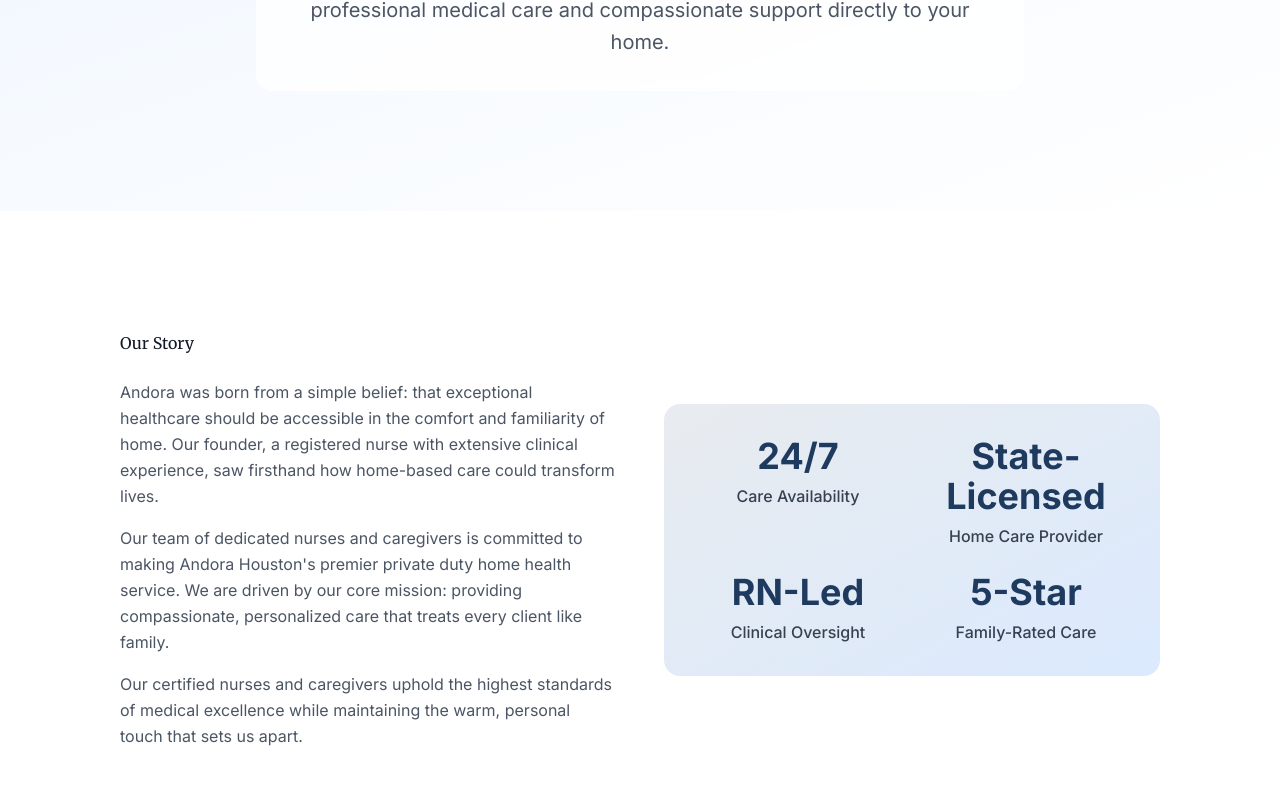
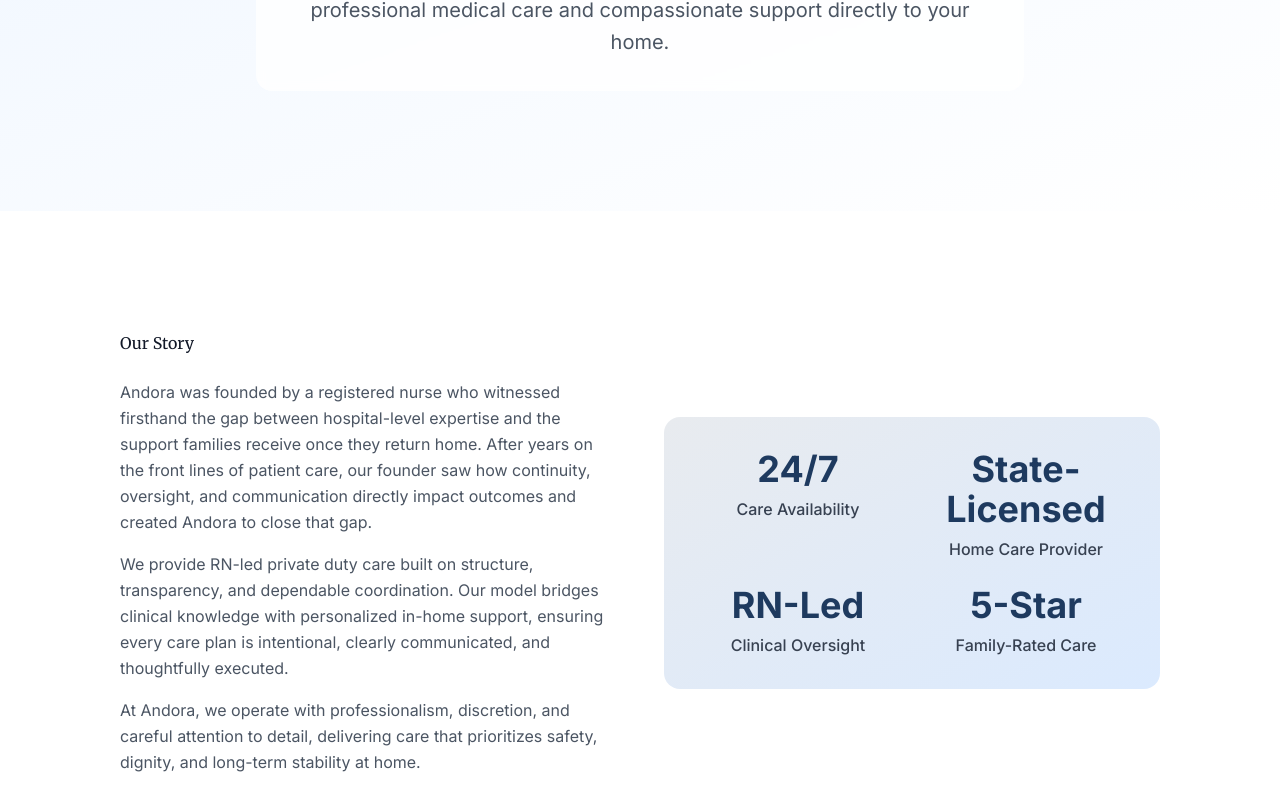
Before and after one commit to BIG-PRIMEZ/Andora, a React (Vite) app: page /about in a window 1280 px wide. Shown: the part 375-1186 px from the top of the page. Built offline with nearby package versions, Linux system fonts and the light colour scheme.

Commit message:
fix: Revise AboutPage content for clarity and impact; enhance narrative of Andora's mission and values

```diff
--- a/src/pages/AboutPage.tsx
+++ b/src/pages/AboutPage.tsx
@@ -52,13 +52,13 @@
             <h2 className="heading-2 mb-6">Our Story</h2>
             <div className="space-y-4 text-gray-600 leading-relaxed">
               <p>
-                Andora was born from a simple belief: that exceptional healthcare should be accessible in the comfort and familiarity of home. Our founder, a registered nurse with extensive clinical experience, saw firsthand how home-based care could transform lives.
+                Andora was founded by a registered nurse who witnessed firsthand the gap between hospital-level expertise and the support families receive once they return home. After years on the front lines of patient care, our founder saw how continuity, oversight, and communication directly impact outcomes and created Andora to close that gap.
               </p>
               <p>
-                Our team of dedicated nurses and caregivers is committed to making Andora Houston's premier private duty home health service. We are driven by our core mission: providing compassionate, personalized care that treats every client like family.
+                We provide RN-led private duty care built on structure, transparency, and dependable coordination. Our model bridges clinical knowledge with personalized in-home support, ensuring every care plan is intentional, clearly communicated, and thoughtfully executed.
               </p>
               <p>
-                Our certified nurses and caregivers uphold the highest standards of medical excellence while maintaining the warm, personal touch that sets us apart.
+                At Andora, we operate with professionalism, discretion, and careful attention to detail, delivering care that prioritizes safety, dignity, and long-term stability at home.
               </p>
             </div>
           </div>
```
